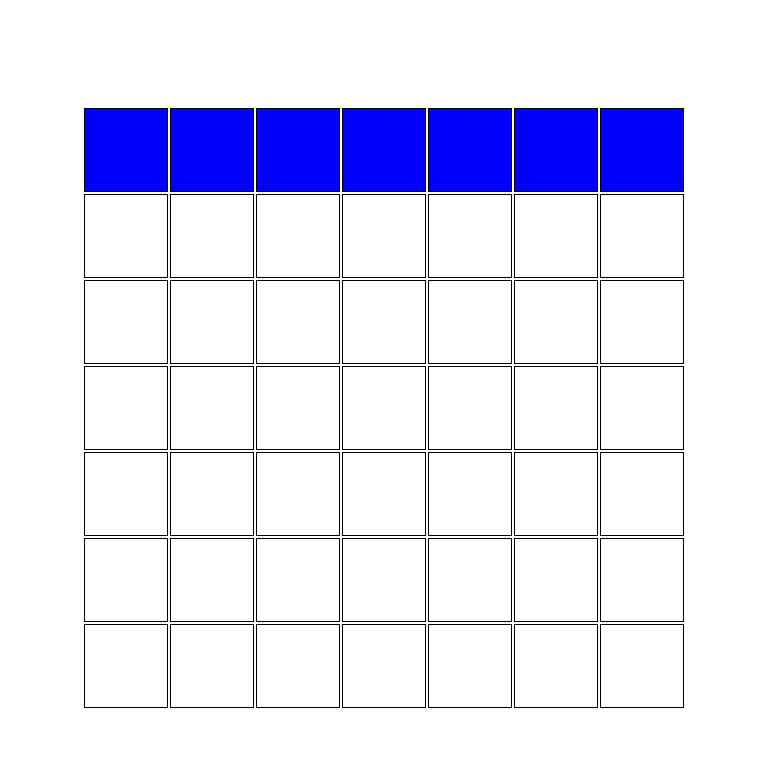
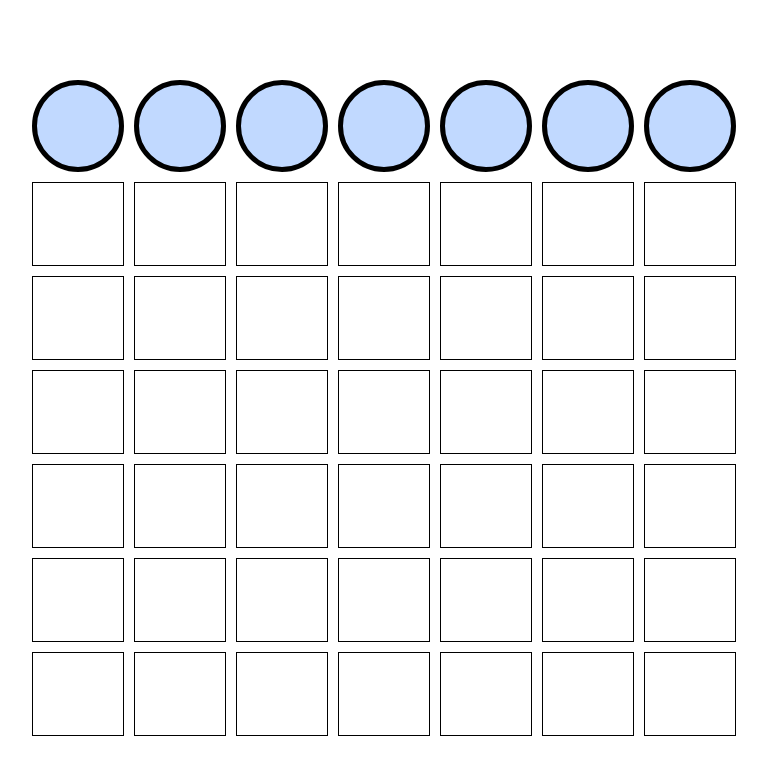
Before and after one commit to danieljaeim/connect-fedora, a plain HTML site: page index.html in a window 1280 px wide. Shown: the whole page, without its empty margins (256-1023 px from the left). Drawn offline with Linux system fonts and the light colour scheme.

Commit message:
update UI button functionality

```diff
--- a/connect4.css
+++ b/connect4.css
@@ -1,5 +1,9 @@
 
-
+html {
+  box-sizing: border-box;
+  margin: 0;
+  padding: 0;
+}
 
 body {
   min-width: 600px;
@@ -17,7 +21,13 @@ td {
 }
 
 #column-top {
-  background-color: blue;
+  margin-bottom: 10px;
+}
+
+#column-top > td {
+  background-color: #c1d9ff;
+  border-radius: 50%;
+  border-width: 5px;
 }
 
 /* pieces are div within game table cells: draw as colored circles */
--- a/connect4.js
+++ b/connect4.js
@@ -41,6 +41,13 @@ function makeHtmlBoard() {
   // assemble HTML for top row
   var top = document.createElement("tr");
   top.setAttribute("id", "column-top");
+  // mouseover and mouseout for button UI functionality
+  top.addEventListener("mouseover", function(e) {
+    e.target.style.backgroundColor = "#fff";
+  });
+  top.addEventListener("mouseout", function(e) {
+    e.target.style.backgroundColor = "#c1d9ff";
+  });
   top.addEventListener("click", handleClick);
   // add data cells to top row
   // 0 1 2 3 4 5 6
@@ -102,9 +109,9 @@ function endGame(msg) {
 
 /** handleClick: handle click of column top to play piece */
 function handleClick(evt) {
+  console.log(evt.target);
   // get x from ID of clicked cell
   var x = +evt.target.id;
-  console.log(x)
   // get next spot in column (if none, ignore click)
   var y = findSpotForCol(x);
   // if we try to click on a row that's completely full, nothing happens
--- a/index.html
+++ b/index.html
@@ -6,7 +6,7 @@
 <body>
 
 <div id="game">
-  <table id="board">
+  <table id="board" cellspacing="10">
   </table>
 </div>
 
```
